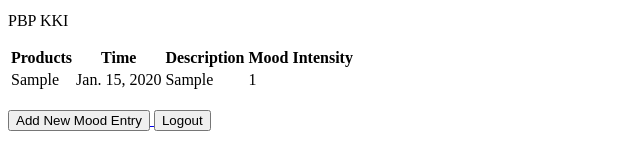
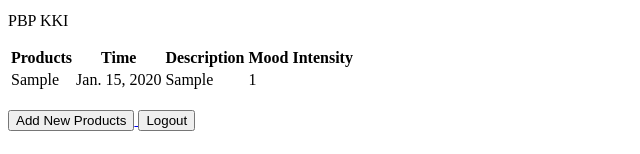
Before and after one commit to CowboyHeIs/A4, a Django app: page / in a window 1280 px wide. Shown: the part 263-417 px from the top of the page, without its empty margins (0-640 px from the left). Run offline with Django 5.2, Linux system fonts and the light colour scheme; a user stored in the database is signed in; tables that the repository leaves empty hold one stand-in row (values such as "Sample post").

Commit message:
Forgetting something

```diff
--- a/main/templates/main.html
+++ b/main/templates/main.html
@@ -11,7 +11,7 @@
  <h5>Class:</h5>
  <p>{{ class }}</p>
  {% if not mood_entries %}
-<p>There are no mood data in mental health tracker.</p>
+<p>There are no product data in here.</p>
 {% else %}
 <table>
   <tr>
@@ -37,7 +37,7 @@
 <br />
 
 <a href="{% url 'main:create_mood_entry' %}">
-  <button>Add New Mood Entry</button>
+  <button>Add New Products</button>
 </a>
 <a href="{% url 'main:logout' %}">
   <button>Logout</button>
```
